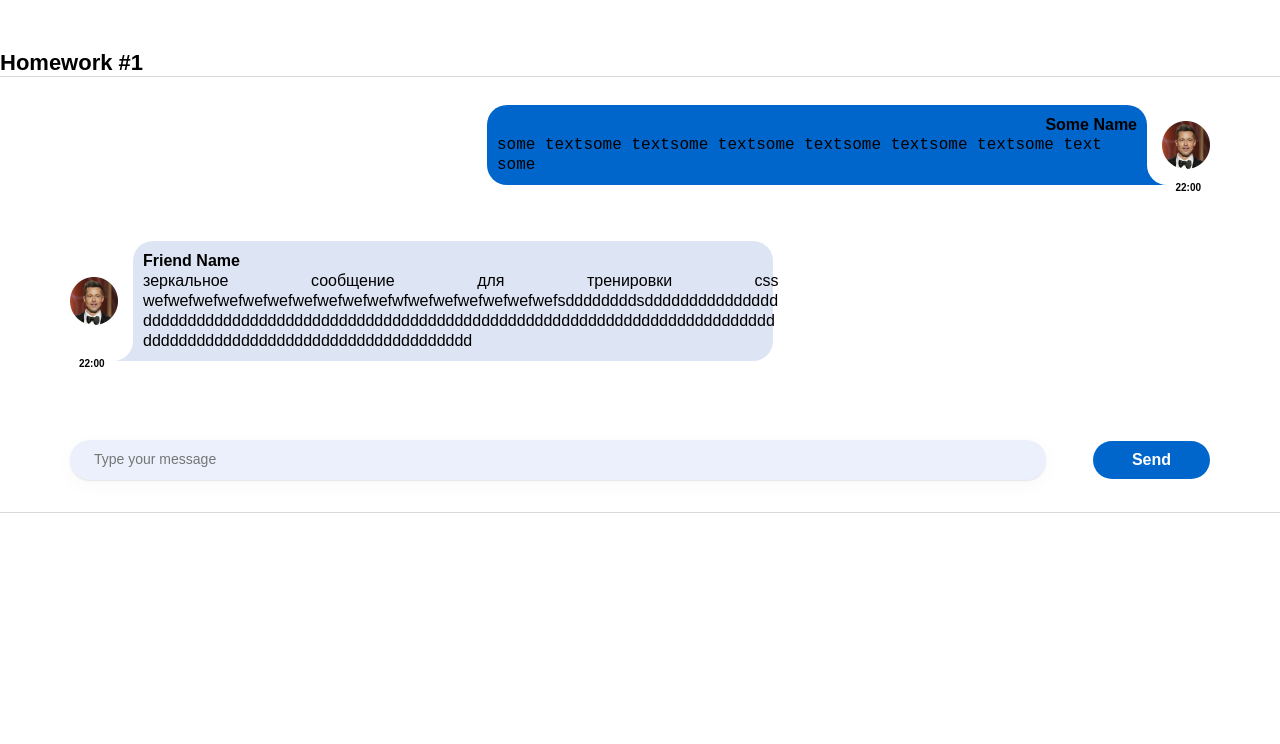
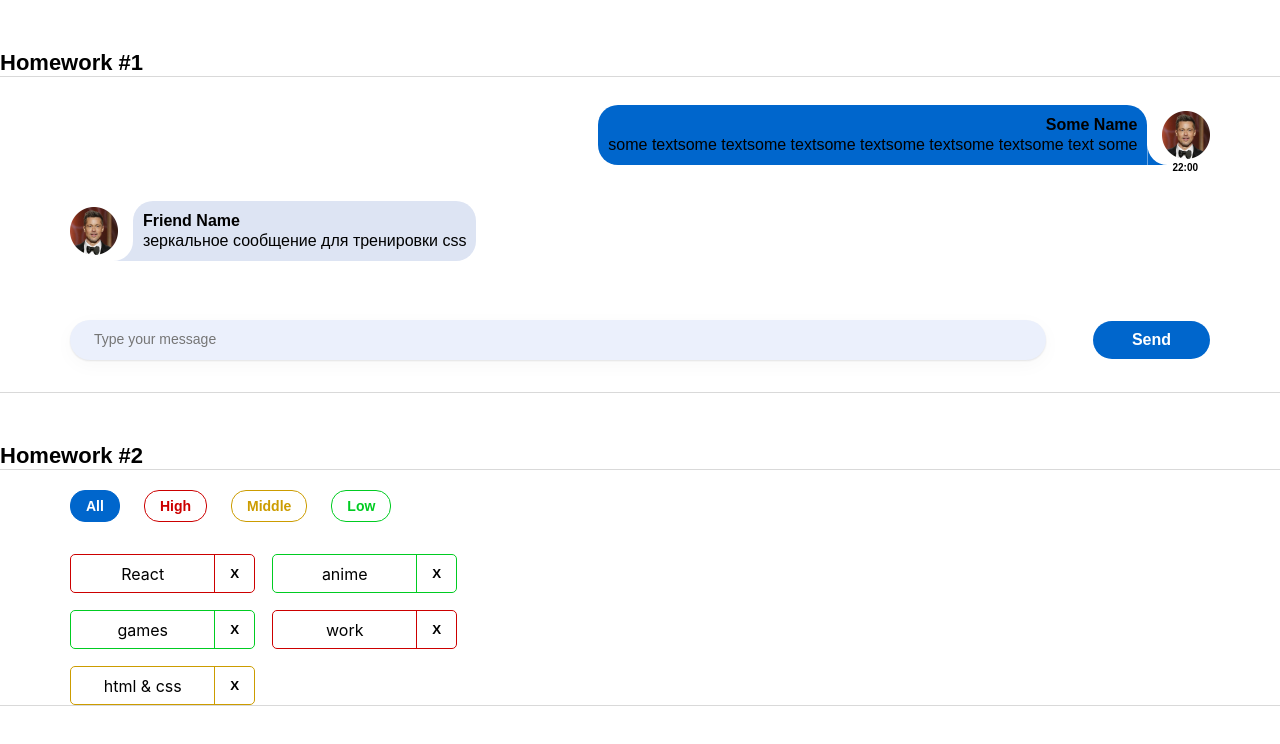
Before and after one commit to MarioVeljanov/hws2, a React (Create React App) app: page / in a window 1280 px wide. Shown: the top 744 px of the page. Built offline with nearby package versions, Linux system fonts and the light colour scheme.

Commit message:
homework-hw02

```diff
--- a/src/s1-main/App.module.css
+++ b/src/s1-main/App.module.css
@@ -1,11 +1,14 @@
 .App {
     --header_height: 60px;
+
 }
 
 .hw {
 
     border-top: 1px solid #D9D9D9;
     border-bottom: 1px solid #D9D9D9;
+    padding-left: 70px;
+    padding-right: 70px;
 }
 
 .hwTitle {
--- a/src/s1-main/App.tsx
+++ b/src/s1-main/App.tsx
@@ -1,13 +1,14 @@
 import React from 'react'
 import s from './App.module.css'
 import HW1 from '../s2-homeworks/hw01/HW1'
+import HW2 from '../s2-homeworks/hw02/HW2'
 
 function App() {
     return (
         <div className={s.App}>
             <HW1/>
             {/*раскомментировать по ходу выполнения*/}
-            {/*<HW2/>*/}
+            <HW2/>
             {/*<HW3/>*/}
             {/*<HW4/>*/}
 
--- a/src/s2-homeworks/hw01/HW1.tsx
+++ b/src/s2-homeworks/hw01/HW1.tsx
@@ -48,7 +48,7 @@ export const friendMessage0: MessageType = {
         name: 'Friend Name', // можно менять
     },
     message: {
-        text: 'зеркальное сообщение для тренировки css wefwefwefwefwefwefwefwefwefwefwfwefwefwefwefwefwefsddddddddsddddddddddddddddddddddddddddddddddddddddddddddddddddddddddddddddddddddddddddddddddddddddddddddddddddddddddddddddddddddddddd', // можно менять
+        text: 'зеркальное сообщение для тренировки css', // можно менять
         time: '22:00', // можно менять
     },
 }
--- a/src/s2-homeworks/hw01/friend-message/FriendMessage.module.css
+++ b/src/s2-homeworks/hw01/friend-message/FriendMessage.module.css
@@ -1,94 +1,5 @@
 .friendMessage {
-    padding: 20px 70px 20px 70px;
-}
-
-.friendImageAndText {
-    display: flex;
-    align-items:center;
-    position: relative;
-}
-
-.friendImageAndText img {
-    width: 48px;
-    height: 48px;
-
-}
-
-.friendText {
-
-
-    /* margin-right: 15px; */
-    box-sizing: border-box;
-    text-align: right;
-    text-align: justify;
-    padding: 10px;
-    color: #000000;
-    display: flex;
-    /* position: fixed; */
-    min-height: 60px;
-    min-width: 20px;
-    /* max-width: 60vw; */
-    /* max-width: 50vw; */
-    /* right: 200px; */
-    /* bottom: 200px; */
-    border-radius: 20px;
-    border-bottom-right-radius: 0;
-    margin: 8px 15px 8px 0;
-    font-size: 14px;
-    /* line-height: 1.5em; */
-    position: relative;
-
-
-    background: #0066CC;
-    background-size: 100vw 100vh;
-    background-position-y: 100vh;
-    background-attachment: fixed;
-}
-
-.friendText:after {
-    content: '';
-    position: absolute;
-    bottom: 0;
-    right: -20px;
-    display: block;
-    height: 20px;
-    width: 20px;
-    z-index: 1;
-    background: inherit;
-    clip-path: url(#svgPath);
-    /* transform: rotateY(180deg); */
-}
-
-.friendName {
-    font-family: sans-serif;
-    font-style: normal;
-    font-weight: 600;
-    font-size: 16px;
-    line-height: 20px;
-}
-
-.friendMessageText {
-    font-family: sans-serif;
-    font-style: normal;
-    font-weight: 400;
-    font-size: 16px;
-    line-height: 20px;
-}
-
-.friendTime {
-    position: absolute;
-    bottom: 0px;
-    left: 0px;
-}
-
-
-
-
-
-
-
-.friendMessage {
-    padding: 20px 70px 20px 70px;
+    /* padding: 20px 70px 20px 70px; */
     margin: 0;
 }
 
@@ -129,9 +40,9 @@
 
 
     background: #dde4f3;;
-    background-size: 100vw 100vh;
+    /* background-size: 100vw 100vh;
     background-position-y: 100vh;
-    background-attachment: fixed;
+    background-attachment: fixed; */
 
 
 }
@@ -160,6 +71,7 @@
 }
 
 .friendMessageText {
+    font-family: sans-serif;
     font-style: normal;
     font-weight: 400;
     font-size: 16px;
@@ -171,10 +83,9 @@
 }
 
 .friendTime {
-    position: absolute;
-    bottom: 0px;
-    left: 9px;
-
+    position: relative;
+    bottom: -33px;
+    left: -720px;
     font-family: sans-serif;
     font-style: normal;
     font-weight: 600;
--- a/src/s2-homeworks/hw01/message-sender/MessageSender.module.css
+++ b/src/s2-homeworks/hw01/message-sender/MessageSender.module.css
@@ -5,7 +5,7 @@
 .sendForm {
 
     margin-top: 27px;
-    padding: 24px 70px 32px 70px;
+    padding: 24px 0 32px 0;
     display: flex;
     justify-content: space-between;
     align-items: center;
--- a/src/s2-homeworks/hw01/message/Message.module.css
+++ b/src/s2-homeworks/hw01/message/Message.module.css
@@ -1,19 +1,21 @@
 
 .message {
-    padding: 20px 70px 20px 70px;
+    padding: 20px 0 20px 0;
     display: flex;
-    justify-content: end;
+    justify-content: flex-end;
+    transform: translateX(26px);
 }
 
 .imageAndText {
     display: flex;
     align-items:center;
-    position: relative;
+    justify-content: space-between;
 }
 
 .imageAndText img {
     width: 48px;
     height: 48px;
+
 }
 
 .text {
@@ -44,9 +46,9 @@
 
 
     background: #0066CC;
-    background-size: 100vw 100vh;
+    /* background-size: 100vw 100vh;
     background-position-y: 100vh;
-    background-attachment: fixed;
+    background-attachment: fixed; */
 }
 
 .text:after {
@@ -72,6 +74,7 @@
 }
 
 .messageText {
+    font-family: sans-serif;
     font-style: normal;
     font-weight: 400;
     font-size: 16px;
@@ -83,10 +86,11 @@
 
 }
 
+
 .time {
-    position: absolute;
-    bottom: 0;
-    right: 9px;
+    position: relative;
+    top: 32px;
+    right: 38px;
 
     font-family: sans-serif;
     font-style: normal;
--- a/src/s2-homeworks/hw01/message/Message.tsx
+++ b/src/s2-homeworks/hw01/message/Message.tsx
@@ -34,11 +34,13 @@ const Message = (props: MessagePropsType) => {
 
               //
             />
+
             <div id={"hw1-time-" + props.message.id} className={s.time}>
               {props.message.message.time}
 
               {/**/}
             </div>
+
         </div>
 
         <svg height="0" width="0">
--- a/src/s2-homeworks/hw02/HW2.tsx
+++ b/src/s2-homeworks/hw02/HW2.tsx
@@ -17,40 +17,51 @@ import s2 from '../../s1-main/App.module.css'
 * */
 
 // types
-export type AffairPriorityType = any // need to fix any
+export type AffairPriorityType = 'high' | 'low' | 'middle' // need to fix any
 export type AffairType = {
-    _id: any // need to fix any
-    name: any // need to fix any
+    _id: number // need to fix any
+    name: string // need to fix any
     priority: AffairPriorityType
 }
 export type FilterType = 'all' | AffairPriorityType
 
 // constants
-const defaultAffairs: any = [ // need to fix any
-    {_id: 1, name: 'React', priority: 'high'}, // студенты могут изменить содержимое name и количество элементов в массиве, ...priority не менять!
-    {_id: 2, name: 'anime', priority: 'low'},
-    {_id: 3, name: 'games', priority: 'low'},
-    {_id: 4, name: 'work', priority: 'high'},
-    {_id: 5, name: 'html & css', priority: 'middle'},
-]
+const defaultAffairs: Array<AffairType> = [
+  // need to fix any
+  { _id: 1, name: "React", priority: "high" }, // студенты могут изменить содержимое name и количество элементов в массиве, ...priority не менять!
+  { _id: 2, name: "anime", priority: "low" },
+  { _id: 3, name: "games", priority: "low" },
+  { _id: 4, name: "work", priority: "high" },
+  { _id: 5, name: "html & css", priority: "middle" },
+];
+
 
 // pure helper functions
-export const filterAffairs = (affairs: any, filter: any): any => { // need to fix any
+export const filterAffairs = (affairs:Array<AffairType>, filter: FilterType): any => { // need to fix any
 
+    if(filter === 'high') {
+        return affairs.filter(a => a.priority === 'high')
+    } else if(filter === 'low') {
+        return affairs.filter((a) => a.priority === "low");
+    } else if(filter === 'middle') {
+        return affairs.filter((a) => a.priority === "middle");
+    } else {
+        return affairs;
+    }
+     // need to fix
+}
+export const deleteAffair = (affairs: Array<AffairType>, _id: number): Array<AffairType> => { // need to fix any
 
-    return affairs // need to fix
-}
-export const deleteAffair = (affairs: any, _id: any): any => { // need to fix any
-
-    return affairs // need to fix
+    return affairs.filter(a => a._id !== _id) // need to fix
 }
 
 function HW2() {
-    const [affairs, setAffairs] = useState<any>(defaultAffairs) // need to fix any
+    const [affairs, setAffairs] = useState<Array<AffairType>>(defaultAffairs) // need to fix any
     const [filter, setFilter] = useState<FilterType>('all')
 
     const filteredAffairs = filterAffairs(affairs, filter)
-    const deleteAffairCallback = (_id: any) => { // need to fix any
+    const deleteAffairCallback = (_id: number) => { // need to fix any
+        return setAffairs(deleteAffair(affairs, _id));
         // need to fix
     }
 
--- a/src/s2-homeworks/hw02/affairs/Affairs.module.css
+++ b/src/s2-homeworks/hw02/affairs/Affairs.module.css
@@ -1,6 +1,7 @@
 .buttonContainer {
     display: flex;
     gap: 24px;
+    margin-top: 20px;
     margin-bottom: 32px;
 }
 
--- a/src/s2-homeworks/hw02/affairs/Affairs.tsx
+++ b/src/s2-homeworks/hw02/affairs/Affairs.tsx
@@ -4,23 +4,27 @@ import {AffairType, FilterType} from '../HW2'
 import s from './Affairs.module.css'
 
 type AffairsPropsType = {
-    data: any // need to fix any
-    setFilter: any
-    deleteAffairCallback: any
-    filter: FilterType
-}
+  data: Array<AffairType>; // need to fix any
+  setFilter: any;
+  deleteAffairCallback: (_id: number) => void;
+  filter: FilterType;
+};
 
 function Affairs(props: AffairsPropsType) {
     const setAll = () => {
+        props.setFilter('all');
         // need to fix
     }
     const setHigh = () => {
+        props.setFilter("high");
         // need to fix
     }
     const setMiddle = () => {
+        props.setFilter("middle");
         // need to fix
     }
     const setLow = () => {
+        props.setFilter("low");
         // need to fix
     }
 
@@ -28,7 +32,6 @@ function Affairs(props: AffairsPropsType) {
     const cnHigh = s.button + ' ' + s.high + (props.filter === 'high' ? ' ' + s.active : '')
     const cnMiddle = s.button + ' ' + s.middle + (props.filter === 'middle' ? ' ' + s.active : '')
     const cnLow = s.button + ' ' + s.low + (props.filter === 'low' ? ' ' + s.active : '')
-
     const mappedAffairs = props.data.map((a: AffairType) => (
         <Affair
             key={a._id} // кеи ОБЯЗАТЕЛЬНЫ в 99% - так что лучше их писать всегда при создании компонент в мапе
--- a/src/s2-homeworks/hw02/affairs/affair/Affair.tsx
+++ b/src/s2-homeworks/hw02/affairs/affair/Affair.tsx
@@ -1,16 +1,18 @@
 import React from 'react'
-import { AffairType } from '../../HW2'
+import { AffairType, deleteAffair } from '../../HW2'
 import s from './Affair.module.css'
 import s2 from '../Affairs.module.css'
 
 type AffairPropsType = {
     // key не нужно типизировать
     affair: AffairType
-    deleteAffairCallback: any // need to fix any
+    deleteAffairCallback: (_id: number) => void // need to fix any
 }
 
 function Affair(props: AffairPropsType) {
-    const deleteCallback = () => {
+
+    const deleteCallback = (_id: number) => {
+        props.deleteAffairCallback(_id)
         // need to fix
     }
 
@@ -24,7 +26,7 @@ function Affair(props: AffairPropsType) {
             className={affairClass}
         >
             <div id={'hw2-name-' + props.affair._id} className={nameClass}>
-                {/*создаёт студент*/}
+                {props.affair.name}
 
                 {/**/}
             </div>
@@ -35,6 +37,7 @@ function Affair(props: AffairPropsType) {
             <button
                 id={'hw2-button-delete-' + props.affair._id}
                 className={buttonClass}
+                onClick={() => deleteCallback(props.affair._id)}
                 // need to fix
 
             >
```
Lines whose indentation alone changed are shown as unchanged.
